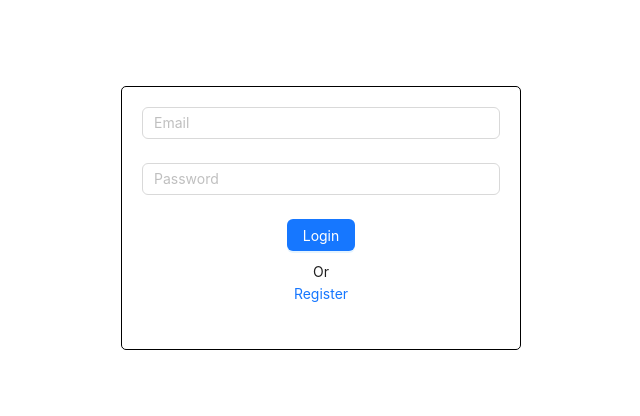
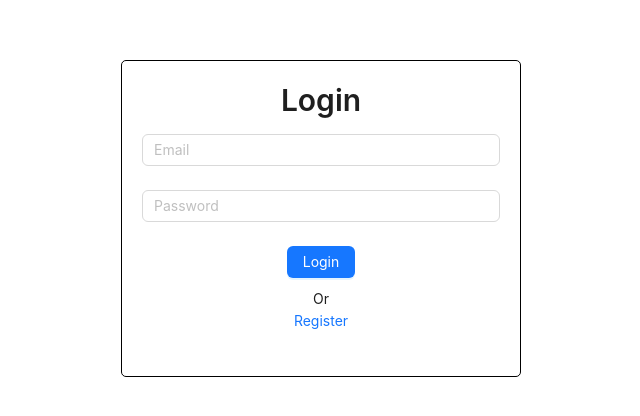
Before and after one commit to mdYeasin-cmd/computer-garage-fe, a React (Vite) app: page /login in a window 1280 px wide. Shown: the part 182-598 px from the top of the page, without its empty margins (319-959 px from the left). Built offline with nearby package versions, Linux system fonts and the light colour scheme.

Commit message:
Login form refactor and validation added

```diff
--- a/package.json
+++ b/package.json
@@ -10,12 +10,15 @@
     "preview": "vite preview"
   },
   "dependencies": {
+    "@hookform/resolvers": "^3.3.4",
     "@reduxjs/toolkit": "^2.2.1",
     "antd": "^5.14.1",
     "react": "^18.2.0",
     "react-dom": "^18.2.0",
+    "react-hook-form": "^7.50.1",
     "react-redux": "^9.1.0",
-    "react-router-dom": "^6.22.0"
+    "react-router-dom": "^6.22.0",
+    "zod": "^3.22.4"
   },
   "devDependencies": {
     "@types/react": "^18.2.55",
--- /dev/null
+++ b/src/components/form/BaseForm.tsx
@@ -0,0 +1,31 @@
+import { zodResolver } from "@hookform/resolvers/zod";
+import { ReactNode } from "react";
+import {
+  FieldValues,
+  FormProvider,
+  SubmitHandler,
+  useForm,
+} from "react-hook-form";
+import { ZodType } from "zod";
+
+type TBaseForm = {
+  children: ReactNode;
+  onSubmit: SubmitHandler<FieldValues>;
+  validationSchema: ZodType;
+};
+
+const BaseForm = ({ children, onSubmit, validationSchema }: TBaseForm) => {
+  const methods = useForm({
+    resolver: zodResolver(validationSchema),
+  });
+
+  return (
+    <FormProvider {...methods}>
+      <form style={{ width: "100%" }} onSubmit={methods.handleSubmit(onSubmit)}>
+        {children}
+      </form>
+    </FormProvider>
+  );
+};
+
+export default BaseForm;
--- /dev/null
+++ b/src/components/form/BaseInput.tsx
@@ -0,0 +1,47 @@
+import { Form, Input } from "antd";
+import { Controller, useFormContext } from "react-hook-form";
+
+type TBaseInput = {
+  type: string;
+  name: string;
+  label: string;
+};
+
+const BaseInput = ({ type, name, label }: TBaseInput) => {
+  const {
+    formState: { errors },
+  } = useFormContext();
+
+  const showErrorMessage = () => {
+    for (const error in errors) {
+      if (error === name) {
+        return (
+          <span
+            style={{
+              display: "inline-block",
+              color: "red",
+              marginTop: "5px",
+              marginLeft: "5px",
+            }}
+          >{`${errors[error]?.message}`}</span>
+        );
+      }
+    }
+
+    return <></>;
+  };
+
+  return (
+    <Controller
+      name={name}
+      render={({ field }) => (
+        <Form.Item>
+          <Input {...field} type={type} placeholder={label} id={name} />
+          {showErrorMessage()}
+        </Form.Item>
+      )}
+    />
+  );
+};
+
+export default BaseInput;
--- a/src/pages/Login.tsx
+++ b/src/pages/Login.tsx
@@ -1,7 +1,27 @@
-import { Button, Form, Input } from "antd";
+import { Button, Form, Typography } from "antd";
 import { NavLink } from "react-router-dom";
+import BaseForm from "../components/form/BaseForm";
+import BaseInput from "../components/form/BaseInput";
+import { z } from "zod";
+import { FieldValues } from "react-hook-form";
+
+const { Title } = Typography;
+
+const loginSchema = z.object({
+  email: z
+    .string({ required_error: "Email is required" })
+    .email("Invalid email address"),
+  password: z
+    .string({ required_error: "Password is required" })
+    .min(6, { message: "Password must be at least 6 characters" })
+    .max(32, { message: "Password can't be more than 32 characters" }),
+});
 
 const Login = () => {
+  const onSubmit = (data: FieldValues) => {
+    console.log(data, "login form data");
+  };
+
   return (
     <div
       style={{
@@ -11,31 +31,20 @@ const Login = () => {
         height: "100vh",
       }}
     >
-      <Form
+      <div
         style={{
           width: "400px",
           border: "1px solid black",
           padding: "20px",
           borderRadius: "5px",
         }}
-        name="login"
-        className="login-form"
-        initialValues={{ remember: true }}
       >
-        <Form.Item
-          name="email"
-          rules={[{ required: true, message: "Please input your Email!" }]}
-        >
-          <Input type="email" placeholder="Email" />
-        </Form.Item>
-
-        <Form.Item
-          name="password"
-          rules={[{ required: true, message: "Please input your Password!" }]}
-        >
-          <Input type="password" placeholder="Password" />
-        </Form.Item>
-
+        <BaseForm validationSchema={loginSchema} onSubmit={onSubmit}>
+          <Title level={2} style={{ textAlign: "center" }}>
+            Login
+          </Title>
+          <BaseInput label="Email" type="text" name="email" />
+          <BaseInput label="Password" type="text" name="password" />
           <Form.Item
             style={{
               display: "flex",
@@ -44,17 +53,14 @@ const Login = () => {
               textAlign: "center",
             }}
           >
-          <Button
-            type="primary"
-            htmlType="submit"
-            className="login-form-button"
-          >
+            <Button type="primary" htmlType="submit">
               Login
             </Button>
             <p style={{ marginTop: "10px" }}>Or</p>
             <NavLink to="/register">Register</NavLink>
           </Form.Item>
-      </Form>
+        </BaseForm>
+      </div>
     </div>
   );
 };
--- a/src/pages/Register.tsx
+++ b/src/pages/Register.tsx
@@ -1,17 +1,14 @@
-import { Button, Form, Input } from "antd";
-import { useState } from "react";
+import { Button, Form, Input, Typography } from "antd";
+import { useForm } from "react-hook-form";
 import { NavLink } from "react-router-dom";
 
+const { Title } = Typography;
+
 const Register = () => {
-  const [registrationData, setRegistrationData] = useState({
-    name: "",
-    email: "",
-    photoUrl: "",
-    password: "",
-  });
+  const { register, handleSubmit } = useForm();
 
-  const handleSubmitRegistration = () => {
-    console.log(registrationData, "registraiton data");
+  const onSubmit = (data) => {
+    console.log(data);
   };
 
   return (
@@ -33,18 +30,16 @@ const Register = () => {
         name="login"
         className="login-form"
         initialValues={{ remember: true }}
+        onSubmitCapture={handleSubmit(onSubmit)}
       >
+        <Title>h1. Ant Design</Title>
         <Form.Item
-          name="name"
+          // name="name"
           rules={[{ required: true, message: "Please input your Name!" }]}
+          id="name"
+          {...register("name")}
         >
-          <Input
-            type="text"
-            placeholder="Name"
-            onBlur={(e) =>
-              setRegistrationData({ ...registrationData, name: e.target.value })
-            }
-          />
+          <Input type="text" placeholder="Name" />
         </Form.Item>
 
         <Form.Item
@@ -54,12 +49,8 @@ const Register = () => {
           <Input
             type="email"
             placeholder="Email"
-            onBlur={(e) =>
-              setRegistrationData({
-                ...registrationData,
-                email: e.target.value,
-              })
-            }
+            id="email"
+            {...register("email")}
           />
         </Form.Item>
 
@@ -67,12 +58,8 @@ const Register = () => {
           <Input
             type="text"
             placeholder="Photo URL"
-            onBlur={(e) =>
-              setRegistrationData({
-                ...registrationData,
-                photoUrl: e.target.value,
-              })
-            }
+            id="photoUrl"
+            {...register("photoUrl")}
           />
         </Form.Item>
 
@@ -83,12 +70,8 @@ const Register = () => {
           <Input
             type="password"
             placeholder="Password"
-            onBlur={(e) =>
-              setRegistrationData({
-                ...registrationData,
-                password: e.target.value,
-              })
-            }
+            id="password"
+            {...register("password")}
           />
         </Form.Item>
 
@@ -104,7 +87,6 @@ const Register = () => {
             type="primary"
             htmlType="submit"
             className="login-form-button"
-            onClick={handleSubmitRegistration}
           >
             Register
           </Button>
```
Also changed, not shown: .eslintrc.cjs, 1 other file (tests, documents, lock files or other folders). Lines whose indentation alone changed are shown as unchanged.
